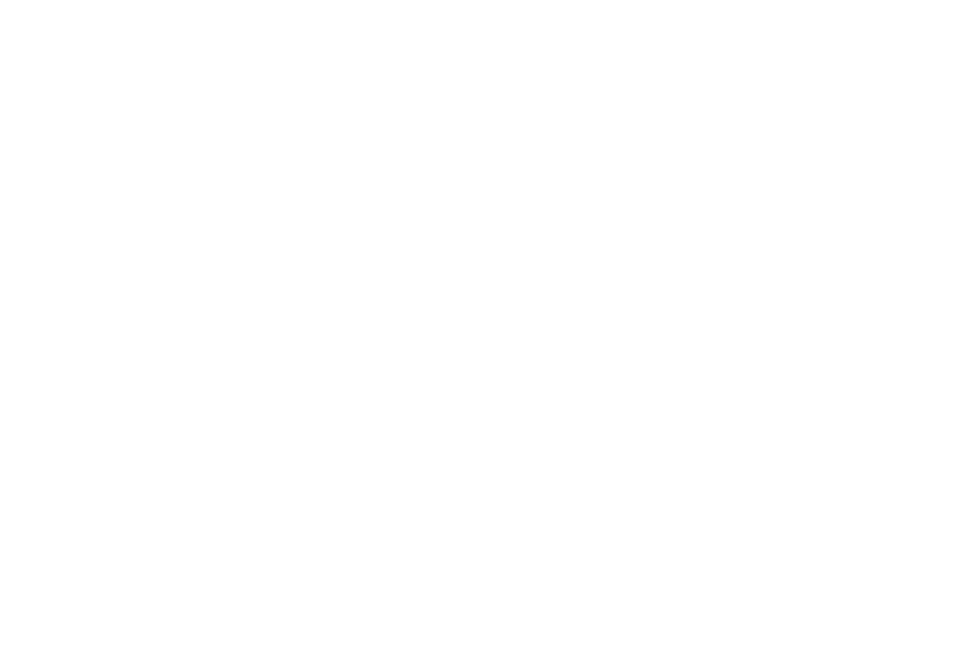
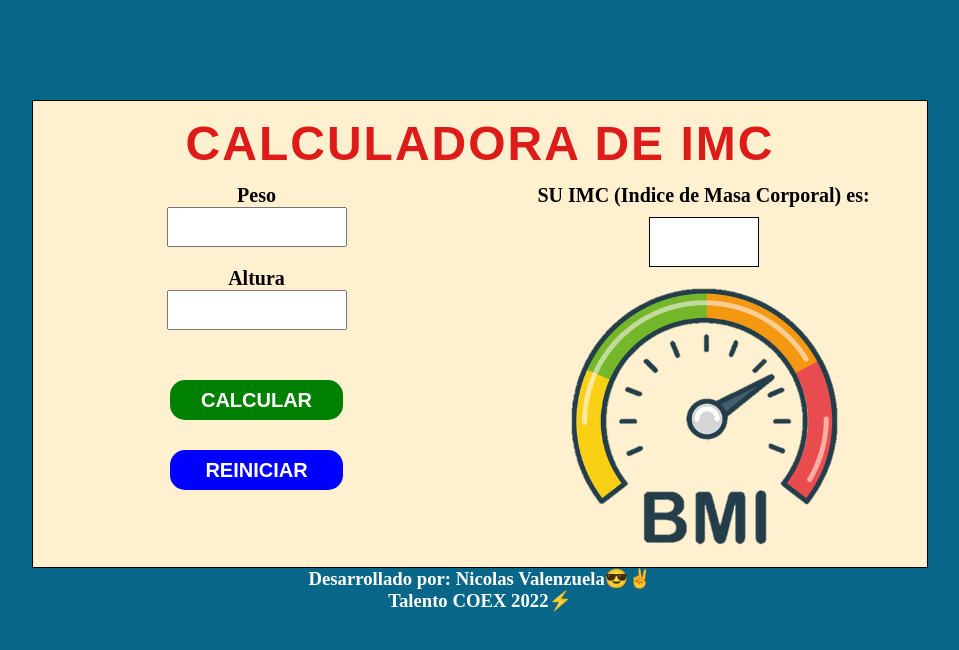
Before and after one commit to NicolasValanio/Calculadora-BMI, a plain HTML site: page index.html in a window 1280 px wide. Shown: the whole page, without its empty margins (160-1119 px from the left). Drawn offline with Linux system fonts and the light colour scheme.

Commit message:
fin del trabajo

```diff
--- a/index.html
+++ b/index.html
@@ -5,8 +5,40 @@
     <meta http-equiv="X-UA-Compatible" content="IE=edge">
     <meta name="viewport" content="width=device-width, initial-scale=1.0">
     <title>Medidos BMI</title>
+    <link rel="stylesheet" href="style.css">
 </head>
 <body>
 
+    <div class="container">
+        <h1 class="title">CALCULADORA DE IMC</h1>
+
+        <div class="parte-1">
+            <p class="peso">Peso</p>
+            <input class="kilos" type="text" id="kilos" >
+            <p class="altura">Altura</p>
+            <input type="text" class="metros" id="metros" >
+            <div class="buttons">
+                <button class="calcular" id="boton-1" onclick="imc()">CALCULAR</button> <br>
+                <button class="reiniciar" id="boton-2" onclick="reiniciar()">REINICIAR</button>
+            </div>
+
+        </div>
+
+        <div class="parte-2">
+            <p class="intro">SU IMC (Indice de Masa Corporal) es:</p>
+            <div class="IMC" id="imc"></div>
+            <div class="img"></div>
+        </div>
+    </div>
+
+
+    <footer>
+        <h3>Desarrollado por: Nicolas Valenzuela😎✌️ <br> Talento COEX 2022⚡</h3>
+    </footer>
+
+
+
+
+<script src="main.js"></script>
 </body>
 </html>
--- a/main.js
+++ b/main.js
@@ -0,0 +1,21 @@
+let altura =document.getElementById('metros').value;
+
+function imc() {
+    let peso=document.getElementById('kilos').value;
+     altura=document.getElementById('metros').value;
+     if ((altura - Math.floor(altura)==0)) {
+        altura=altura*0.01;
+    }
+    let IMC=peso/(altura*altura);
+    IMC=parseFloat(IMC);
+    let respuesta =document.getElementById('imc').innerText = IMC.toFixed(2);
+    (IMC<18.5) ? document.getElementById('imc').style.backgroundColor="yellow" : (IMC>=18.5 && IMC<=24.9) ? document.getElementById('imc').style.backgroundColor="green" : (IMC>=25 && IMC<=29.9) ? document.getElementById('imc').style.backgroundColor="orange" : document.getElementById('imc').style.backgroundColor="red";
+}
+
+function reiniciar() {
+    document.getElementById('kilos').value = " ";
+    document.getElementById('metros').value = " ";
+    document.getElementById('imc').style.backgroundColor="white";
+    document.getElementById('imc').innerText=" ";
+
+}
--- a/style.css
+++ b/style.css
@@ -0,0 +1,109 @@
+*{
+    margin: 0;
+    padding: 0;
+    box-sizing: border-box;
+}
+
+ body{
+    background-color: rgb(8, 103, 136);
+    width: 100%;
+}
+p{
+    color: black;
+    font-size: 20px;
+    font-weight: bold;
+}
+h1{
+    text-align: center;
+    color: rgb(221, 28, 26);
+    font-weight: bold;
+    font-family:fantasy;
+    letter-spacing: 2px;
+    font-size: 3rem;
+}
+h3{
+    text-align: center;
+    color: white;
+}
+.container{
+    margin: auto;
+    width: 70%;
+    height: 50%;
+    border: rgb(0, 0, 0) solid 1px;
+    background-color: rgb(255, 241, 208);
+    margin-top: 100px;
+    display: grid;
+    grid-template-columns: repeat(2, 1fr);
+    grid-template-rows: repeat(2, 1fr) ;
+}
+.title{
+    display: grid;
+    grid-column: 1/3;
+    margin-top: 15px;
+}
+.parte-1{
+    text-align: center;
+    margin-top: -150px;
+}
+.kilos,.metros{
+    height: 40px;
+    margin-bottom: 20px;
+    font-size: 20px;
+    text-align: center;
+    width: 180px;
+}
+.buttons{
+    display: block;
+}
+:hover button{
+  cursor: pointer;
+}
+button{
+    width: 173px;
+    height: 40px;
+    margin-top: 30px;
+}
+.calcular{
+    background-color: green;
+    border: none;
+    border-radius: 15px;
+    color: white;
+    font-weight: bold;
+    font-size: 20px;
+
+}
+.reiniciar{
+    background-color: blue;
+    border: none;
+    border-radius: 15px;
+    color: white;
+    font-weight: bold;
+    font-size: 20px;
+    margin-bottom: 20px;
+}
+.parte-2{
+    margin: auto;
+    margin-top: -150px;
+
+}
+.IMC{
+    width: 110px;
+    height: 50px;
+    border: solid 1px;
+    justify-items: center;
+    margin: auto;
+    margin-top: 10px;
+    background-color: white;
+    text-align: center;
+    font-size: 20px;
+    padding-top: 10px;
+    font-weight: bold;
+}
+.img{
+    width: 100%;
+    height: 300px;
+    background-image: url(./imagen.png);
+    background-position: center;
+    background-repeat: no-repeat;
+    background-size: cover;
+}
```
Also changed, not shown: imagen.png (added).
